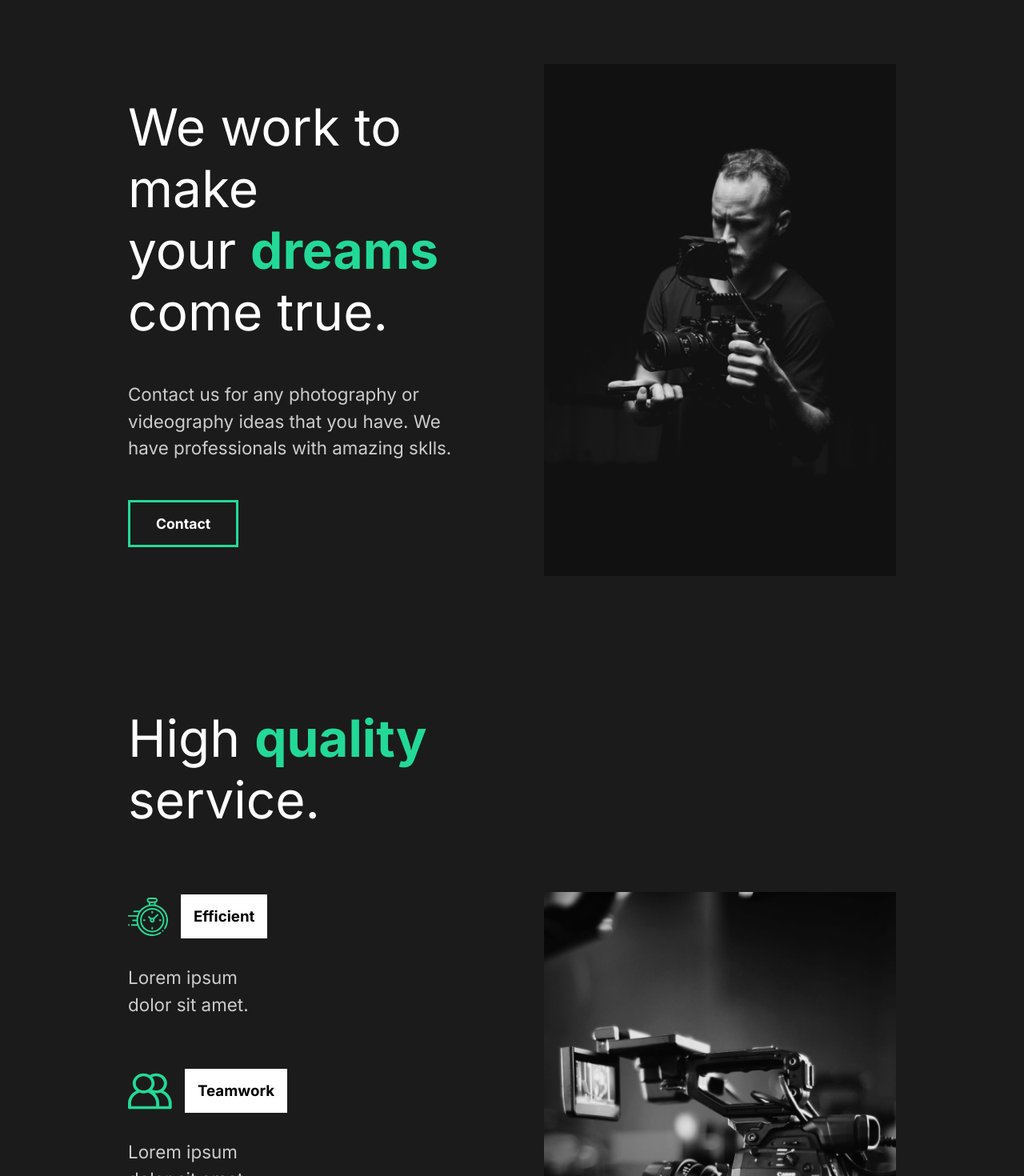
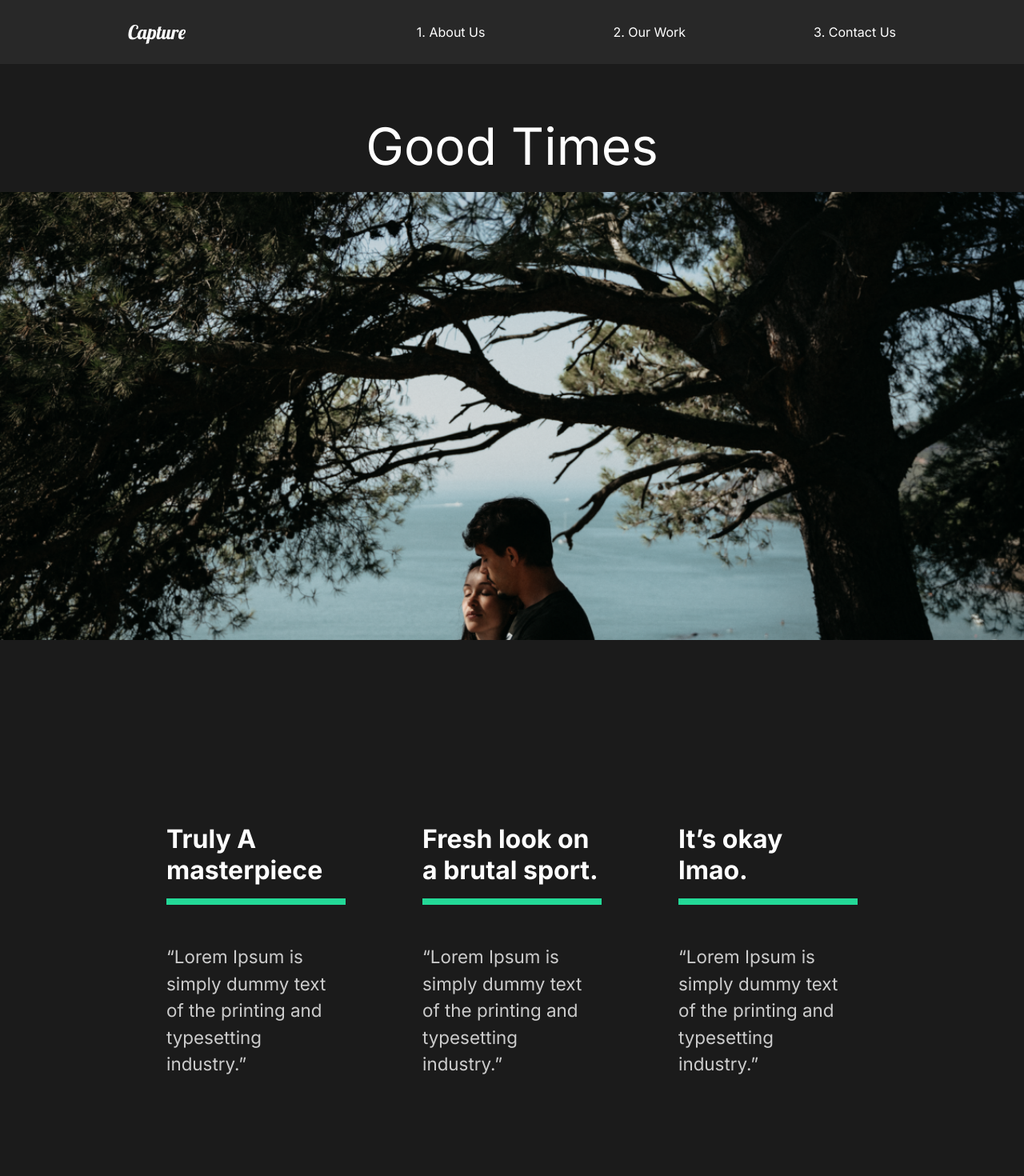
Before and after one commit to olivierpoisson/Capture-Portfolio, a React (Create React App) app in the folder capture_portfolio_app/: page /ourwork/good-times in a window 1280 px wide. Shown: the top 1470 px of the page at 80% size. Built offline with nearby package versions, Linux system fonts and the light colour scheme.

Commit message:
Chaque page est avancée

```diff
--- a/capture_portfolio_app/src/App.js
+++ b/capture_portfolio_app/src/App.js
@@ -1,12 +1,25 @@
 //! Import Pages
 import AboutUs from "./pages/AboutUs";
 import GlobalStyles from "./components/GlobalStyles";
+import Nav from "./components/Nav";
+import ContactUs from "./pages/ContactUs";
+import OurWork from "./pages/OurWork";
+import MovieDetail from "./pages/MovieDetail";
+// Router
+import {Routes, Route} from 'react-router-dom';
 
 function App() {
   return (
     <div className="App">
         <GlobalStyles/>
-        <AboutUs />
+        <Nav/>
+        <Routes>
+            <Route path="/" exact element={<AboutUs/>}/>
+            <Route path="/aboutus" exact element={<AboutUs/>}/>
+            <Route path="/ourwork" exact element={<OurWork/>}/>
+            <Route path="/ourwork/:id" element={<MovieDetail/>}/>
+            <Route path="/contactus" exact element={<ContactUs/>}/>
+        </Routes>
     </div>
   );
 }
--- a/capture_portfolio_app/src/components/AboutSection.js
+++ b/capture_portfolio_app/src/components/AboutSection.js
@@ -20,6 +20,7 @@
                 <p>
                     Contact us for any photography or videography ideas that you have.
                     We have professionals with amazing sklls.
+
                 </p>
                 <button>Contact</button>
             </Description>
--- /dev/null
+++ b/capture_portfolio_app/src/components/Nav.js
@@ -0,0 +1,55 @@
+import styled from "styled-components";
+import { Link } from "react-router-dom";
+
+const Nav = () => {
+    return (
+        <StyledNav>
+            <h1><Link id="logo" to="/">Capture</Link></h1>
+            <ul>
+                <li>
+                    <Link className="link" to="/aboutus">1. About Us</Link>
+                </li>
+                <li>
+                    <Link className="link" to="/ourwork">2. Our Work</Link>
+                </li>
+                <li>
+                    <Link className="link" to="/contactus">3. Contact Us</Link>
+                </li>
+            </ul>
+        </StyledNav>
+    )
+}
+
+const StyledNav = styled.nav `
+    min-height: 10vh;
+    display:flex;
+    margin:auto;
+    justify-content:space-between;
+    align-items:center;
+    padding: 1rem 10rem;
+    background-color:#282828;
+    .link {
+        color:white;
+        text-decoration:none;
+        font-size: 1rem;
+        font-weight:lighter;
+    }
+    ul {
+        display:flex;
+        list-style:none;
+    }
+    #logo {
+        font-size: 1.5rem;
+        font-family: "Lobster", cursive;
+        font-weight:lighter;
+        color:white;
+        text-decoration:none;
+    }
+    li {
+        padding-left: 10rem;
+        position: relative;
+    }
+`;
+
+
+export default Nav
--- a/capture_portfolio_app/src/index.js
+++ b/capture_portfolio_app/src/index.js
@@ -2,10 +2,13 @@
 import ReactDOM from 'react-dom';
 import App from './App';
 import reportWebVitals from './reportWebVitals';
+import {BrowserRouter} from 'react-router-dom';
 
 ReactDOM.render(
   <React.StrictMode>
-    <App />
+    <BrowserRouter>
+        <App />
+    </BrowserRouter>
   </React.StrictMode>,
   document.getElementById('root')
 );
--- /dev/null
+++ b/capture_portfolio_app/src/movieState.js
@@ -0,0 +1,81 @@
+//Import Images
+import athlete from "./img/athlete-small.png";
+import goodtimes from "./img/goodtimes-small.png";
+import theracer from "./img/theracer-small.png";
+import athlete2 from "./img/athlete2.png";
+import goodtimes2 from "./img/good-times2.jpg";
+import theracer2 from "./img/the-racer2.jpg";
+
+export const MovieState = () => {
+  return [
+    {
+      title: "The Athlete",
+      mainImg: athlete,
+      secondaryImg: athlete2,
+      url: "/ourwork/the-athlete",
+      awards: [
+        {
+          title: "Truly A masterpiece",
+          description:
+            "“Lorem Ipsum is simply dummy text of the printing and typesetting industry.”",
+        },
+        {
+          title: "Fresh look on a brutal sport.",
+          description:
+            "“Lorem Ipsum is simply dummy text of the printing and typesetting industry.”",
+        },
+        {
+          title: "It’s okay lmao.",
+          description:
+            "“Lorem Ipsum is simply dummy text of the printing and typesetting industry.”",
+        },
+      ],
+    },
+    {
+      title: "Good Times",
+      mainImg: goodtimes,
+      url: "/ourwork/good-times",
+      secondaryImg: goodtimes2,
+      awards: [
+        {
+          title: "Truly A masterpiece",
+          description:
+            "“Lorem Ipsum is simply dummy text of the printing and typesetting industry.”",
+        },
+        {
+          title: "Fresh look on a brutal sport.",
+          description:
+            "“Lorem Ipsum is simply dummy text of the printing and typesetting industry.”",
+        },
+        {
+          title: "It’s okay lmao.",
+          description:
+            "“Lorem Ipsum is simply dummy text of the printing and typesetting industry.”",
+        },
+      ],
+    },
+    {
+      title: "The Racer",
+      mainImg: theracer,
+      url: "/ourwork/the-racer",
+      secondaryImg: theracer2,
+      awards: [
+        {
+          title: "Truly A masterpiece",
+          description:
+            "“Lorem Ipsum is simply dummy text of the printing and typesetting industry.”",
+        },
+        {
+          title: "Fresh look on a brutal sport.",
+          description:
+            "“Lorem Ipsum is simply dummy text of the printing and typesetting industry.”",
+        },
+        {
+          title: "It’s okay lmao.",
+          description:
+            "“Lorem Ipsum is simply dummy text of the printing and typesetting industry.”",
+        },
+      ],
+    },
+  ];
+};
--- a/capture_portfolio_app/src/pages/AboutUs.js
+++ b/capture_portfolio_app/src/pages/AboutUs.js
@@ -2,6 +2,7 @@
 import AboutSection from "../components/AboutSection"
 import ServicesSection from "../components/ServicesSection"
 import FAQSection from "../components/FAQSection"
+import Nav from "../components/Nav"
 
 const AboutUs = () => {
     return (
--- /dev/null
+++ b/capture_portfolio_app/src/pages/ContactUs.js
@@ -0,0 +1,11 @@
+
+
+const ContactUs = () => {
+    return (
+        <div>
+            <h1>Contact Us.</h1>
+        </div>
+    )
+}
+
+export default ContactUs;
--- /dev/null
+++ b/capture_portfolio_app/src/pages/MovieDetail.js
@@ -0,0 +1,108 @@
+import { useState, useEffect } from "react";
+import styled from "styled-components";
+import {MovieState} from "../movieState";
+// import {useHistory} from "react-router-dom";
+import { useLocation } from "react-router"; //useLocation instead of useHistory
+
+
+const MovieDetail = () => {
+    const [movies, setMovies] = useState(MovieState);
+    const [movie, setMovie] = useState(null);
+    const url = useLocation();
+
+    useEffect(() => {
+      const currentMovie = movies.filter(
+        (stateMovie) => stateMovie.url === url.pathname
+      );
+      setMovie(currentMovie[0]);
+    }, [movies, url]);
+
+    return (
+        <>
+            {movie && (
+                <Details>
+                    <Headline>
+                        <h2>{movie.title}</h2>
+                        <img src={movie.mainImg} alt="movie" />
+                    </Headline>
+                    <Awards>
+                        {movie.awards.map((award) => (
+                            <Award title={award.title} description={award.description} key={award.title}/> //? Award component down below
+                        ))}
+                    </Awards>
+                    <ImageDisplay>
+                        <img src={movie.secondaryImg} alt="movie" />
+                    </ImageDisplay>
+                </Details>
+            )};
+        </>
+    )
+};
+
+const Details = styled.div `
+    color:white;
+`;
+
+const Headline = styled.div `
+    min-height:90vh;
+    padding-top:20vh;
+    position:relative;
+    h2 {
+        position: absolute;
+        top: 10%;
+        left: 50%;
+        transform:translate(-50%, -10%);
+    }
+    img {
+        width: 100%;
+        height: 70vh;
+        object-fit: cover;
+    }
+`;
+
+const Awards = styled.div `
+    min-height: 80vh;
+    display:flex;
+    margin: 5rem 10rem;
+    align-items:center;
+    justify-content:space-around;
+`;
+
+const AwardStyle = styled.div `
+    padding:3rem;
+    h3 {
+        font-size: 2rem;
+    }
+    .line {
+        width: 100%;
+        background-color: #23d997;
+        height: 0.5rem;
+        margin : 1rem 0rem;
+    }
+    p {
+        padding: 2rem 0rem;
+    }
+`
+
+//! Award Component
+const Award = ({title,description}) => {
+    return (
+        <AwardStyle>
+            <h3>{title}</h3>
+            <div className="line"></div>
+            <p>{description}</p>
+        </AwardStyle>
+    );
+}
+
+//! Image display styled component
+const ImageDisplay = styled.div `
+    min-height: 50vh;
+    img {
+        width: 100%;
+        height: 100%;
+        object-fit: cover;
+    }
+`
+
+export default MovieDetail;
--- /dev/null
+++ b/capture_portfolio_app/src/pages/OurWork.js
@@ -0,0 +1,56 @@
+//! Styled Components
+import styled from "styled-components";
+import { Link } from "react-router-dom";
+
+//! Images
+import athlete from "../img/athlete-small.png";
+import theracer from "../img/theracer-small.png";
+import goodtimes from "../img/goodtimes-small.png";
+
+
+const OurWork = () => {
+    return (
+        <Work>
+            <Movie>
+                <h2>The ahtlete</h2>
+                <div className="line"></div>
+                <Link to="/ourwork/the-athlete"><img src={athlete} alt="athlete" /></Link>
+            </Movie>
+            <Movie>
+                <h2>The racer</h2>
+                <div className="line"></div>
+                <Link to="/ourwork/the-racer"><img src={theracer} alt="theracer" /></Link>
+            </Movie>
+            <Movie>
+                <h2>Good Times</h2>
+                <div className="line"></div>
+                <Link to="/ourwork/good-times"><img src={goodtimes} alt="goodtimes" /></Link>
+            </Movie>
+        </Work>
+    )
+}
+
+const Work = styled.div `
+    min-height:100vh;
+    overflow:hidden;
+    padding: 5rem 10rem;
+    h2 {
+        padding: 1rem 0rem;
+    }
+`;
+
+const Movie = styled.div `
+    padding-bottom:10rem;
+    .line {
+        height:0.5rem;
+        background-color:#cccccc;
+        margin-bottom:3rem;
+    }
+    img {
+        width:100%;
+        height:70vh;
+        object-fit:cover;
+    }
+`
+
+export default OurWork;
```
Also changed, not shown: capture_portfolio_app/src/components/FAQSection.js (+42 -3 lines).
